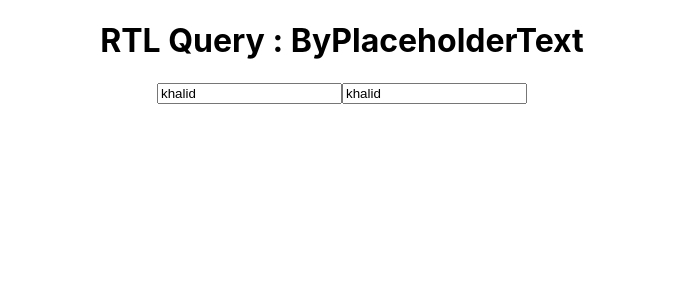
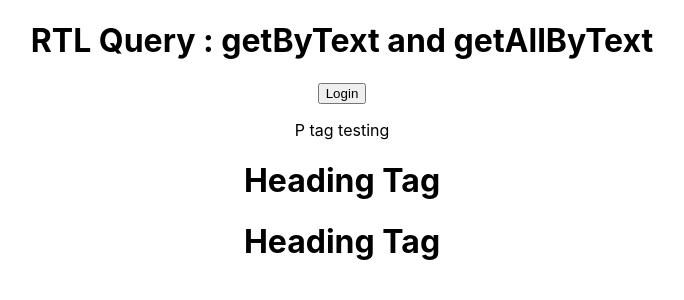
Before and after one commit to abhikhalid/blog-app, a React (Create React App) app: page / in a window 1280 px wide. Shown: the top 300 px of the page, without its empty margins (298-982 px from the left). Built offline with nearby package versions, Linux system fonts and the light colour scheme.

Commit message:
Part 24 - getByText and getAllByText

```diff
--- a/src/App.js
+++ b/src/App.js
@@ -4,10 +4,14 @@ function App() {
 
   return (
     <div className="App">
-      <h1>RTL Query : ByPlaceholderText</h1>
-      <input type="text" placeholder='enter username' defaultValue={'khalid'} />
-      <input type="text" placeholder='enter username' defaultValue={'khalid'}/>
+      <h1>RTL Query : getByText and getAllByText</h1>
 
+      <button>Login</button>
+
+      <p className='paraStyle' id="p1">P tag testing</p>
+
+      <h1>Heading Tag</h1>
+      <h1>Heading Tag</h1>
 
     </div>
   );
```
Also changed, not shown: 1 other file (tests, documents, lock files or other folders).
